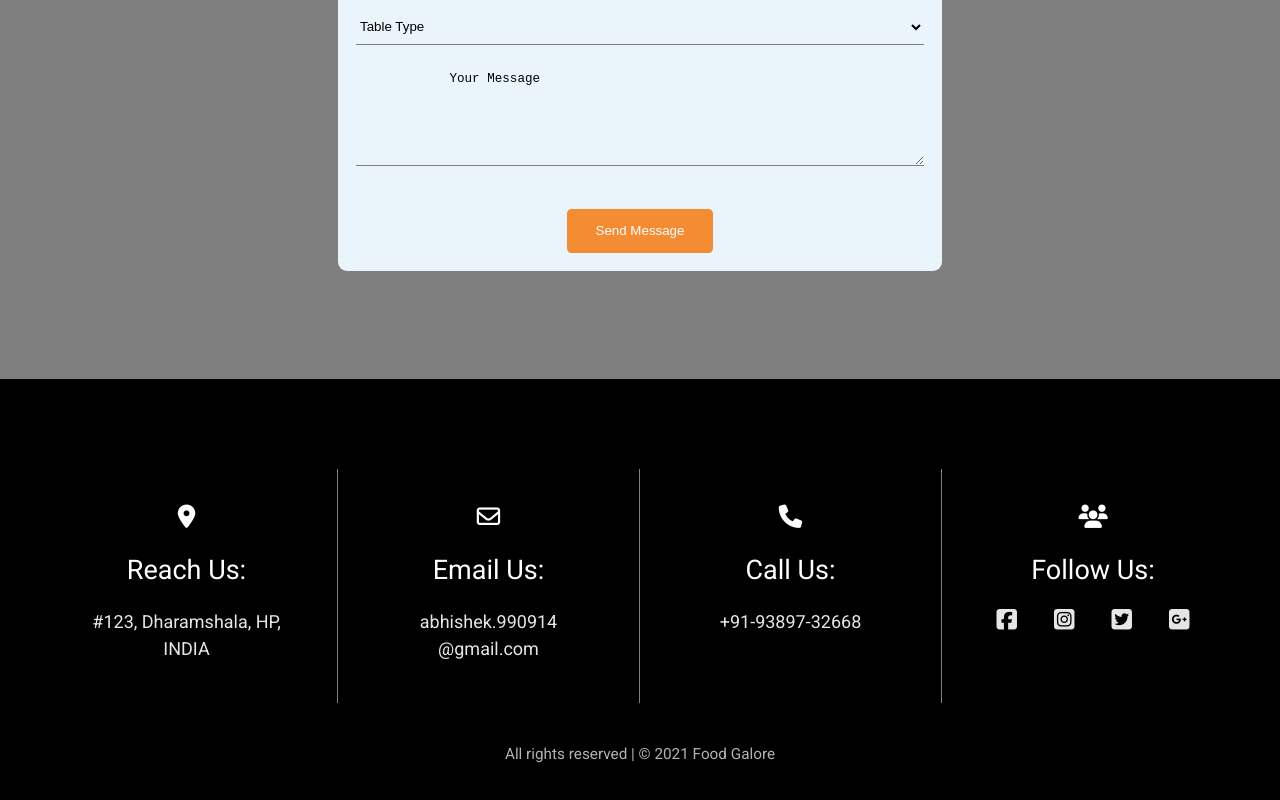
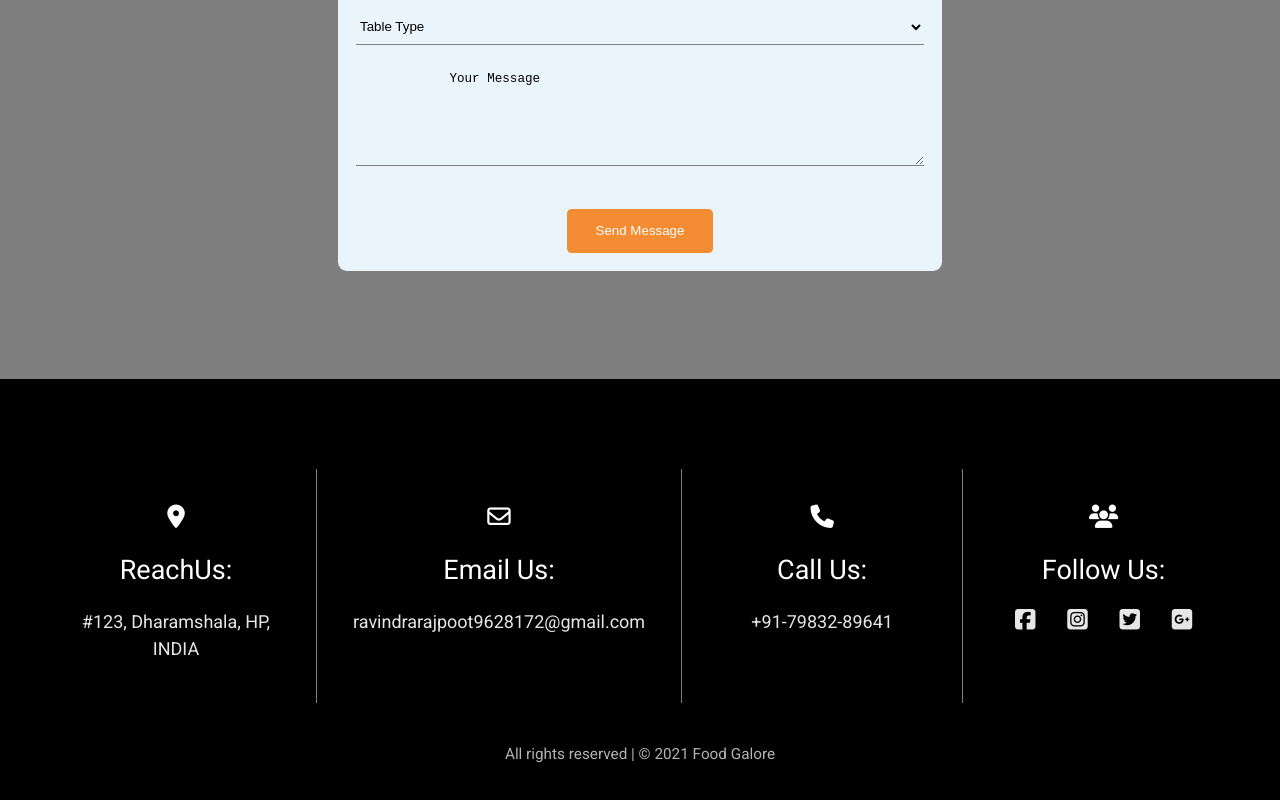
Before and after one commit to ravindra-me/food-web, a plain HTML site: page reservation.html in a window 1280 px wide. Shown: the part 1784-2584 px from the top of the page. Drawn offline with Linux system fonts and the light colour scheme.

Commit message:
food web-site

```diff
--- a/reservation.html
+++ b/reservation.html
@@ -206,7 +206,7 @@
       <div class="footer-main container flex justify-between align-center wrap">
         <div class="c-box flex-25">
           <i class="fas fa-map-marker-alt"></i>
-          <h4>Reach Us:</h4>
+          <h4>ReachUs:</h4>
           <a href="https://g.page/AltCampus?share" target="_blank"
             >#123, Dharamshala, HP, INDIA</a
           >
@@ -215,45 +215,34 @@
         <div class="c-box flex-25">
           <i class="far fa-envelope"></i>
           <h4>Email Us:</h4>
-          <a href="mailto:abhishek.990914@gmail.com"
-            >abhishek.990914 @gmail.com</a
+          <a href="mailto:ravindrarajpoot9628172@gmail.com"
+            >ravindrarajpoot9628172@gmail.com</a
           >
         </div>
 
         <div class="c-box flex-25">
           <i class="fas fa-phone"></i>
           <h4>Call Us:</h4>
-          <a href="tel:+919389732668">+91-93897-32668</a>
+          <a href="tel:+917983289641">+91-79832-89641</a>
         </div>
 
         <div class="c-box flex-25 follow">
           <i class="fas fa-users"></i>
           <h4>Follow Us:</h4>
-
-          <div>
-            <ul class="flex justify-around align-center">
-              <li>
+          <nav class="flex justify-around align-center">
             <a href="https://www.facebook.com" target="_blank"
               ><i class="fab fa-facebook-square"></i
             ></a>
-              </li>
-              <li>
             <a href="https://www.instagram.com" target="_blank"
               ><i class="fab fa-instagram-square"></i
             ></a>
-              </li>
-              <li>
             <a href="https://www.twitter.com" target="_blank"
               ><i class="fab fa-twitter-square"></i
             ></a>
-              </li>
-              <li>
             <a href="https://www.google.com" target="_blank"
               ><i class="fab fa-google-plus-square"></i
             ></a>
-              </li>
-            </ul>
-          </div>
+          </nav>
         </div>
       </div>
 
```
Also changed, not shown: about.html (+5 -8 lines), index.html (+3 -3 lines), menu.html (+5 -5 lines). Lines whose indentation alone changed are shown as unchanged.
